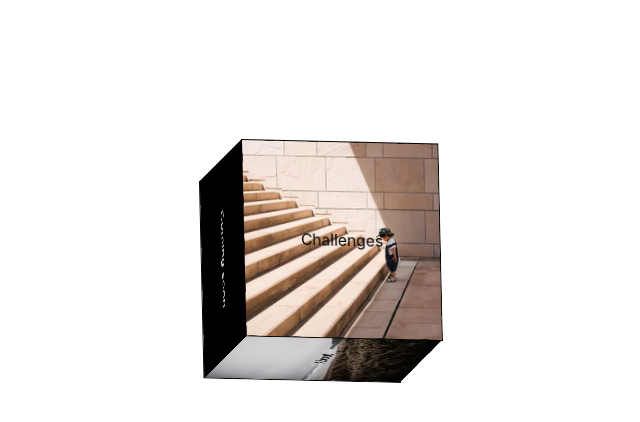
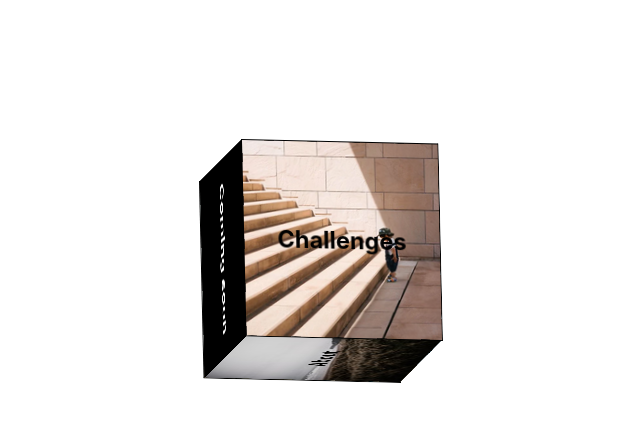
Before and after one commit to matthiashaefeli/matyou-frontend, a React (Create React App) app: page / in a window 1280 px wide. Shown: the top 422 px of the page, without its empty margins (320-960 px from the left). Built offline with nearby package versions, Linux system fonts and the light colour scheme.

Commit message:
change text size

```diff
--- a/src/components/Home/Home.js
+++ b/src/components/Home/Home.js
@@ -21,12 +21,12 @@ const Home = () => {
   return (
     <div className='container'>
     <div className='cube'>
-      <div className='front' onClick={handleClick}>Notes</div>
-      <div className='back' onClick={handleClick}>Challenges</div>
-      <div className='left' onClick={handleClick}>Books</div>
-      <div className='right' onClick={handleClick}>About</div>
-      <div className='up'>Coming soon</div>
-      <div className='down' onClick={handleClick}>Blogs</div>
+      <div className='front' onClick={handleClick}><b>Notes</b></div>
+      <div className='back' onClick={handleClick}><b>Challenges</b></div>
+      <div className='left' onClick={handleClick}><b>Books</b></div>
+      <div className='right' onClick={handleClick}><b>About</b></div>
+      <div className='up'><b>Coming soon</b></div>
+      <div className='down' onClick={handleClick}><b>Blogs</b></div>
     </div>
   </div>
   );
--- a/src/components/Home/home.scss
+++ b/src/components/Home/home.scss
@@ -28,6 +28,7 @@
     cursor: pointer;
     background-color: black;
     transition-duration: 2s;
+    font-size: 1.5em;
   }
 }
 
```
